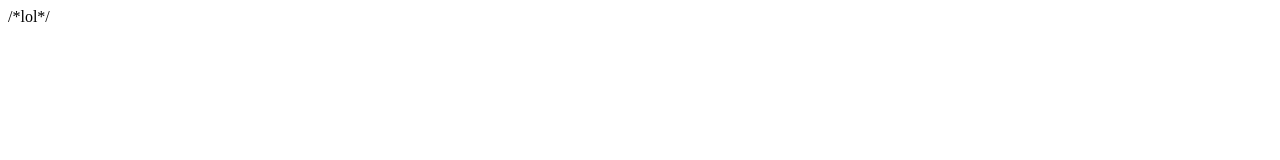
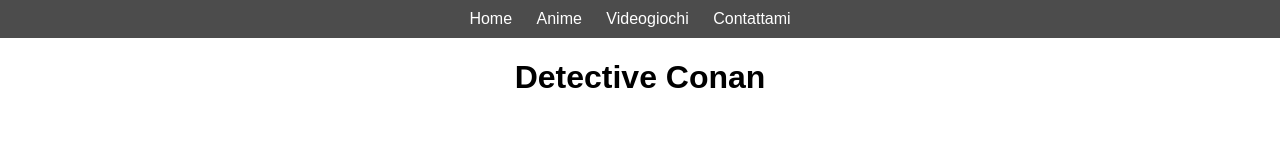
Before and after one commit to PecoraroAmal/Anime-Videogiochi, a plain HTML site: page Detective-Conan/detective-conan.html in a window 1280 px wide. Drawn offline with Linux system fonts and the light colour scheme.

Commit message:
Aggiunti tutti i titoli alle pagine

```diff
--- a/Ajin/ajin.css
+++ b/Ajin/ajin.css
@@ -0,0 +1,43 @@
+body {
+    font-family: Arial, sans-serif;
+    margin: 0;
+    padding: 0;
+    background-color: #fff;
+}
+
+nav {
+    background-color: rgba(0, 0, 0, 0.7);
+    color: #fff;
+    padding: 10px 0;
+    text-align: center;
+}
+
+.nav-links {
+    list-style: none;
+    margin: 0;
+    padding: 0;
+}
+
+.nav-links li {
+    display: inline-block;
+    margin-right: 20px;
+}
+
+.nav-links a {
+    text-decoration: none;
+    color: #fff;
+    position: relative;
+    transition: color 0.3s ease;
+}
+
+.nav-links a.current,
+.nav-links a:hover {
+    color: #ff6600;
+    font-weight: bold;
+}
+
+.page-title {
+    position: absolute;
+    left: 50%;
+    transform: translateX(-50%);
+}
--- a/Ajin/ajin.html
+++ b/Ajin/ajin.html
@@ -0,0 +1,26 @@
+<!DOCTYPE html>
+<html lang="it">
+<head>
+    <meta charset="UTF-8">
+    <meta name="viewport" content="width=device-width, initial-scale=1.0">
+    <link rel="stylesheet" href="ajin.css">
+    <title>Anime - Violet Evergarden</title>
+</head>
+<body>
+    <nav>
+        <ul class="nav-links">
+            <li><a href="../Home/home.html">Home</a></li>
+            <li><a href="../Anime/anime.html">Anime</a></li>
+            <li><a href="../Videogiochi/videogiochi.html">Videogiochi</a></li>
+            <li><a href="../Contattami/contattami.html">Contattami</a></li>
+        </ul>
+    </nav>
+    <div class="page-title">
+        <h1>Ajin</h1>
+    </div>
+
+    <!-- Il resto del tuo contenuto va qui -->
+
+   <script src="ajin.js"></script>
+</body>
+</html>
--- a/Arknights/arknights.css
+++ b/Arknights/arknights.css
@@ -0,0 +1,43 @@
+body {
+    font-family: Arial, sans-serif;
+    margin: 0;
+    padding: 0;
+    background-color: #fff;
+}
+
+nav {
+    background-color: rgba(0, 0, 0, 0.7);
+    color: #fff;
+    padding: 10px 0;
+    text-align: center;
+}
+
+.nav-links {
+    list-style: none;
+    margin: 0;
+    padding: 0;
+}
+
+.nav-links li {
+    display: inline-block;
+    margin-right: 20px;
+}
+
+.nav-links a {
+    text-decoration: none;
+    color: #fff;
+    position: relative;
+    transition: color 0.3s ease;
+}
+
+.nav-links a.current,
+.nav-links a:hover {
+    color: #ff6600;
+    font-weight: bold;
+}
+
+.page-title {
+    position: absolute;
+    left: 50%;
+    transform: translateX(-50%);
+}
--- a/Death-Note/death-note.css
+++ b/Death-Note/death-note.css
@@ -0,0 +1,43 @@
+body {
+    font-family: Arial, sans-serif;
+    margin: 0;
+    padding: 0;
+    background-color: #fff;
+}
+
+nav {
+    background-color: rgba(0, 0, 0, 0.7);
+    color: #fff;
+    padding: 10px 0;
+    text-align: center;
+}
+
+.nav-links {
+    list-style: none;
+    margin: 0;
+    padding: 0;
+}
+
+.nav-links li {
+    display: inline-block;
+    margin-right: 20px;
+}
+
+.nav-links a {
+    text-decoration: none;
+    color: #fff;
+    position: relative;
+    transition: color 0.3s ease;
+}
+
+.nav-links a.current,
+.nav-links a:hover {
+    color: #ff6600;
+    font-weight: bold;
+}
+
+.page-title {
+    position: absolute;
+    left: 50%;
+    transform: translateX(-50%);
+}
--- a/Detective-Conan/detective-conan.css
+++ b/Detective-Conan/detective-conan.css
@@ -0,0 +1,43 @@
+body {
+    font-family: Arial, sans-serif;
+    margin: 0;
+    padding: 0;
+    background-color: #fff;
+}
+
+nav {
+    background-color: rgba(0, 0, 0, 0.7);
+    color: #fff;
+    padding: 10px 0;
+    text-align: center;
+}
+
+.nav-links {
+    list-style: none;
+    margin: 0;
+    padding: 0;
+}
+
+.nav-links li {
+    display: inline-block;
+    margin-right: 20px;
+}
+
+.nav-links a {
+    text-decoration: none;
+    color: #fff;
+    position: relative;
+    transition: color 0.3s ease;
+}
+
+.nav-links a.current,
+.nav-links a:hover {
+    color: #ff6600;
+    font-weight: bold;
+}
+
+.page-title {
+    position: absolute;
+    left: 50%;
+    transform: translateX(-50%);
+}
--- a/Detective-Conan/detective-conan.html
+++ b/Detective-Conan/detective-conan.html
@@ -1 +1,26 @@
-/*lol*/
+<!DOCTYPE html>
+<html lang="it">
+<head>
+    <meta charset="UTF-8">
+    <meta name="viewport" content="width=device-width, initial-scale=1.0">
+    <link rel="stylesheet" href="detective-conan.css">
+    <title>Anime - Violet Evergarden</title>
+</head>
+<body>
+    <nav>
+        <ul class="nav-links">
+            <li><a href="../Home/home.html">Home</a></li>
+            <li><a href="../Anime/anime.html">Anime</a></li>
+            <li><a href="../Videogiochi/videogiochi.html">Videogiochi</a></li>
+            <li><a href="../Contattami/contattami.html">Contattami</a></li>
+        </ul>
+    </nav>
+    <div class="page-title">
+        <h1>Detective Conan</h1>
+    </div>
+
+    <!-- Il resto del tuo contenuto va qui -->
+
+   <script src="detective-conan.js"></script>
+</body>
+</html>
--- a/Fate-Grand-Order/fate-grand-order.css
+++ b/Fate-Grand-Order/fate-grand-order.css
@@ -0,0 +1,43 @@
+body {
+    font-family: Arial, sans-serif;
+    margin: 0;
+    padding: 0;
+    background-color: #fff;
+}
+
+nav {
+    background-color: rgba(0, 0, 0, 0.7);
+    color: #fff;
+    padding: 10px 0;
+    text-align: center;
+}
+
+.nav-links {
+    list-style: none;
+    margin: 0;
+    padding: 0;
+}
+
+.nav-links li {
+    display: inline-block;
+    margin-right: 20px;
+}
+
+.nav-links a {
+    text-decoration: none;
+    color: #fff;
+    position: relative;
+    transition: color 0.3s ease;
+}
+
+.nav-links a.current,
+.nav-links a:hover {
+    color: #ff6600;
+    font-weight: bold;
+}
+
+.page-title {
+    position: absolute;
+    left: 50%;
+    transform: translateX(-50%);
+}
--- a/Genshin-Impact/genshin-impact.css
+++ b/Genshin-Impact/genshin-impact.css
@@ -0,0 +1,43 @@
+body {
+    font-family: Arial, sans-serif;
+    margin: 0;
+    padding: 0;
+    background-color: #fff;
+}
+
+nav {
+    background-color: rgba(0, 0, 0, 0.7);
+    color: #fff;
+    padding: 10px 0;
+    text-align: center;
+}
+
+.nav-links {
+    list-style: none;
+    margin: 0;
+    padding: 0;
+}
+
+.nav-links li {
+    display: inline-block;
+    margin-right: 20px;
+}
+
+.nav-links a {
+    text-decoration: none;
+    color: #fff;
+    position: relative;
+    transition: color 0.3s ease;
+}
+
+.nav-links a.current,
+.nav-links a:hover {
+    color: #ff6600;
+    font-weight: bold;
+}
+
+.page-title {
+    position: absolute;
+    left: 50%;
+    transform: translateX(-50%);
+}
```
Also changed, not shown: Arknights/arknights.html (+26 -0 lines), Death-Note/death-note.html (+26 -0 lines), Fate-Grand-Order/fate-grand-order.html (+26 -0 lines), Genshin-Impact/genshin-impact.html (+28 -0 lines), Violet-Evergarden/violet-evergarden.css (+43 -0 lines), Violet-Evergarden/violet-evergarden.html (+26 -0 lines).
